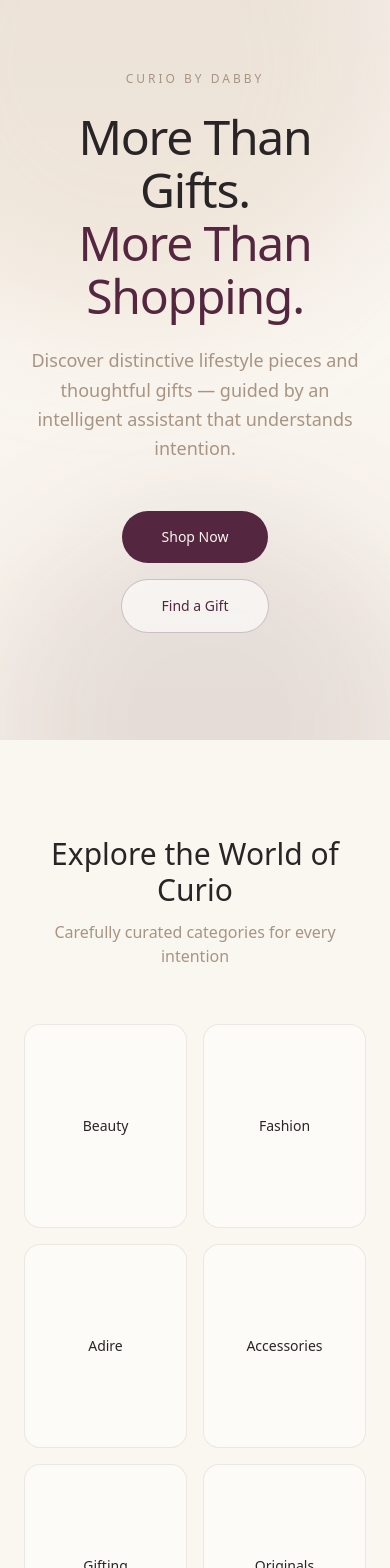
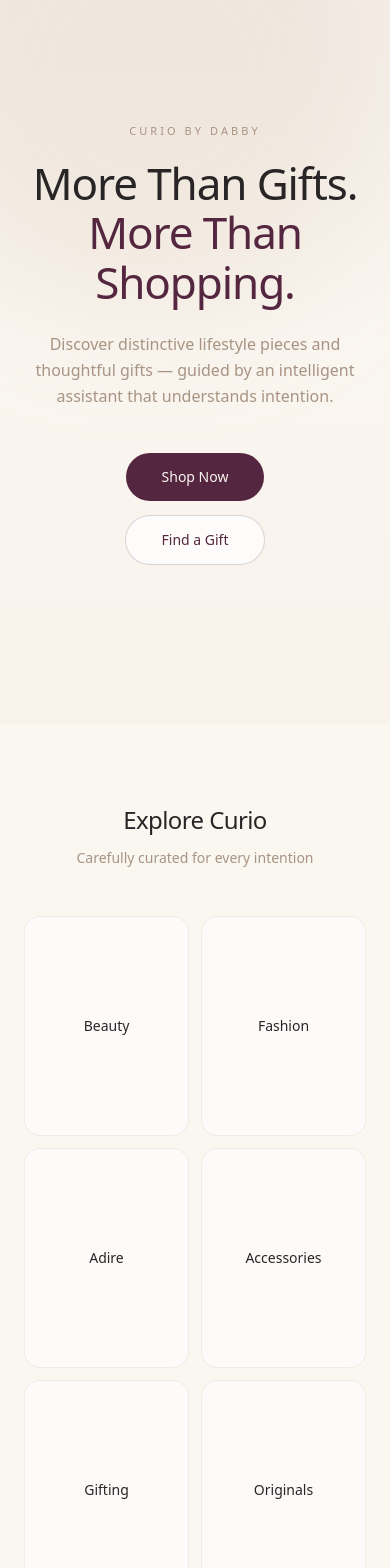
Before and after one commit to ajoluwaa-cmyk/curio-by-dabby, a Next.js app: page / in a window 390 px wide. Shown: the part 100-1668 px from the top of the page. Built offline with nearby package versions, Linux system fonts and the light colour scheme.

Commit message:
Update page.tsx

```diff
--- a/src/app/page.tsx
+++ b/src/app/page.tsx
@@ -4,26 +4,27 @@ import Link from "next/link";
 import { motion } from "framer-motion";
 
 const fadeUp = {
-  hidden: { opacity: 0, y: 30 },
+  hidden: { opacity: 0, y: 24 },
   visible: { opacity: 1, y: 0 },
 };
 
 export default function HomePage() {
   return (
     <main className="pt-16">
-      {/* ========== HERO ========== */}
-      <section className="relative flex min-h-[92vh] items-center justify-center overflow-hidden px-6">
-        <div className="absolute inset-0 bg-gradient-to-b from-plum/[0.04] via-ivory to-champagne/[0.09]" />
-        <div className="absolute -top-40 right-0 h-[520px] w-[520px] rounded-full bg-champagne/25 blur-3xl" />
-        <div className="absolute -bottom-48 left-0 h-[420px] w-[420px] rounded-full bg-plum/10 blur-3xl" />
+      {/* ================= HERO ================= */}
+      <section className="relative flex min-h-[90vh] items-center justify-center overflow-hidden px-6">
+        {/* Background depth */}
+        <div className="absolute inset-0 bg-gradient-to-b from-plum/[0.03] via-ivory to-champagne/[0.07]" />
+        <div className="absolute -top-32 right-0 h-[480px] w-[480px] rounded-full bg-champagne/20 blur-3xl" />
+        <div className="absolute -bottom-40 left-0 h-[380px] w-[380px] rounded-full bg-plum/8 blur-3xl" />
 
-        <div className="relative z-10 mx-auto max-w-4xl text-center">
+        <div className="relative z-10 mx-auto max-w-3xl text-center">
           <motion.p
             initial="hidden"
             animate="visible"
             variants={fadeUp}
             transition={{ duration: 0.6 }}
-            className="mb-6 text-xs font-medium tracking-[0.25em] text-taupe uppercase"
+            className="mb-5 text-[11px] font-medium tracking-[0.28em] text-taupe uppercase"
           >
             Curio By Dabby
           </motion.p>
@@ -32,8 +33,8 @@ export default function HomePage() {
             initial="hidden"
             animate="visible"
             variants={fadeUp}
-            transition={{ duration: 0.7, delay: 0.1 }}
-            className="mb-6 text-5xl font-light leading-[1.1] tracking-tight text-charcoal sm:text-6xl md:text-7xl"
+            transition={{ duration: 0.7, delay: 0.08 }}
+            className="mb-6 text-[2.75rem] font-light leading-[1.12] tracking-tight text-charcoal sm:text-5xl md:text-6xl lg:text-[4.2rem]"
           >
             More Than Gifts.
             <br />
@@ -44,29 +45,28 @@ export default function HomePage() {
             initial="hidden"
             animate="visible"
             variants={fadeUp}
-            transition={{ duration: 0.7, delay: 0.2 }}
-            className="mx-auto mb-12 max-w-xl text-lg leading-relaxed text-taupe"
+            transition={{ duration: 0.7, delay: 0.16 }}
+            className="mx-auto mb-11 max-w-lg text-base leading-relaxed text-taupe sm:text-lg"
           >
-            Discover distinctive lifestyle pieces and thoughtful gifts —
-            guided by an intelligent assistant that understands intention.
+            Discover distinctive lifestyle pieces and thoughtful gifts — guided by an intelligent assistant that understands intention.
           </motion.p>
 
           <motion.div
             initial="hidden"
             animate="visible"
             variants={fadeUp}
-            transition={{ duration: 0.7, delay: 0.3 }}
-            className="flex flex-col items-center justify-center gap-4 sm:flex-row"
+            transition={{ duration: 0.7, delay: 0.24 }}
+            className="flex flex-col items-center justify-center gap-3.5 sm:flex-row"
           >
             <Link
               href="/shop"
-              className="rounded-full bg-plum px-10 py-4 text-sm font-medium text-ivory transition hover:bg-plum/90 hover:shadow-elegant"
+              className="rounded-full bg-plum px-9 py-3.5 text-sm font-medium text-ivory transition hover:bg-plum/90 hover:shadow-elegant"
             >
               Shop Now
             </Link>
             <Link
               href="/gifts"
-              className="rounded-full border border-plum/25 bg-white/60 px-10 py-4 text-sm font-medium text-plum backdrop-blur transition hover:border-plum hover:bg-white"
+              className="rounded-full border border-plum/20 bg-white/70 px-9 py-3.5 text-sm font-medium text-plum backdrop-blur transition hover:border-plum/50 hover:bg-white"
             >
               Find a Gift
             </Link>
@@ -74,17 +74,17 @@ export default function HomePage() {
         </div>
       </section>
 
-      {/* ========== CATEGORY EXPLORER ========== */}
-      <section className="px-6 py-24">
-        <div className="mx-auto max-w-7xl">
-          <div className="mb-14 text-center">
-            <h2 className="mb-3 text-3xl font-light text-charcoal md:text-4xl">
-              Explore the World of Curio
+      {/* ================= CATEGORIES ================= */}
+      <section className="px-6 py-20 md:py-28">
+        <div className="mx-auto max-w-6xl">
+          <div className="mb-12 text-center md:mb-16">
+            <h2 className="mb-3 text-2xl font-light tracking-tight text-charcoal md:text-3xl">
+              Explore Curio
             </h2>
-            <p className="text-taupe">Carefully curated categories for every intention</p>
+            <p className="text-sm text-taupe">Carefully curated for every intention</p>
           </div>
 
-          <div className="grid grid-cols-2 gap-4 md:grid-cols-3 lg:grid-cols-6">
+          <div className="grid grid-cols-2 gap-3 sm:gap-4 md:grid-cols-3 lg:grid-cols-6">
             {[
               { name: "Beauty", href: "/shop/beauty" },
               { name: "Fashion", href: "/shop/fashion" },
@@ -96,7 +96,7 @@ export default function HomePage() {
               <Link
                 key={item.name}
                 href={item.href}
-                className="group flex aspect-[4/5] flex-col items-center justify-center rounded-2xl border border-taupe/20 bg-white/50 transition duration-300 hover:border-plum/30 hover:bg-white hover:shadow-soft"
+                className="group flex aspect-[3/4] flex-col items-center justify-center rounded-2xl border border-taupe/15 bg-white/60 transition duration-300 hover:border-plum/25 hover:bg-white hover:shadow-soft"
               >
                 <span className="text-sm font-medium text-charcoal transition group-hover:text-plum">
                   {item.name}
@@ -107,51 +107,55 @@ export default function HomePage() {
         </div>
       </section>
 
-      {/* ========== AI ASSISTANT ========== */}
-      <section className="bg-plum px-6 py-24 text-ivory">
-        <div className="mx-auto max-w-4xl text-center">
-          <p className="mb-4 text-xs tracking-[0.2em] text-champagne uppercase">
+      {/* ================= AI ASSISTANT ================= */}
+      <section className="bg-plum px-6 py-20 md:py-28">
+        <div className="mx-auto max-w-2xl text-center text-ivory">
+          <p className="mb-4 text-[11px] tracking-[0.22em] text-champagne uppercase">
             Intelligent Shopping
           </p>
-          <h2 className="mb-6 text-3xl font-light md:text-5xl">
-            Meet Your Personal Shopping Assistant
+          <h2 className="mb-5 text-2xl font-light leading-snug md:text-4xl">
+            Meet Your Personal<br className="hidden sm:block" /> Shopping Assistant
           </h2>
-          <p className="mx-auto mb-10 max-w-2xl text-lg text-champagne/90">
-            Tell Curio who you’re buying for, the occasion, their style and budget.
-            Receive thoughtful, real-product recommendations in seconds.
+          <p className="mx-auto mb-9 max-w-md text-sm leading-relaxed text-champagne/85 md:text-base">
+            Tell Curio who you’re buying for, the occasion, their style and budget. Receive thoughtful recommendations from real products in our collection.
           </p>
-          <button className="rounded-full bg-champagne px-10 py-4 text-sm font-medium text-plum transition hover:bg-white">
+          <button className="rounded-full bg-champagne px-8 py-3.5 text-sm font-medium text-plum transition hover:bg-white">
             Ask Curio
           </button>
         </div>
       </section>
 
-      {/* ========== CURIO EXCLUSIVES ========== */}
-      <section className="px-6 py-24">
-        <div className="mx-auto max-w-7xl">
-          <div className="mb-14 flex flex-col items-start justify-between gap-4 md:flex-row md:items-end">
+      {/* ================= CURIO EXCLUSIVES ================= */}
+      <section className="px-6 py-20 md:py-28">
+        <div className="mx-auto max-w-6xl">
+          <div className="mb-12 flex flex-col items-start justify-between gap-4 md:mb-16 md:flex-row md:items-end">
             <div>
-              <h2 className="mb-2 text-3xl font-light text-charcoal md:text-4xl">
+              <h2 className="mb-2 text-2xl font-light tracking-tight text-charcoal md:text-3xl">
                 Curio Exclusives
               </h2>
-              <p className="text-taupe">Original collections designed with intention</p>
+              <p className="text-sm text-taupe">Original collections designed with intention</p>
             </div>
-            <Link href="/collections" className="text-sm font-medium text-plum underline-offset-4 hover:underline">
+            <Link
+              href="/collections"
+              className="text-sm font-medium text-plum underline-offset-4 transition hover:underline"
+            >
               View all collections →
             </Link>
           </div>
 
-          <div className="grid gap-6 md:grid-cols-3">
-            {["Signature Collection", "Artwear", "Colour Stories"].map((title) => (
+          <div className="grid gap-5 md:grid-cols-3">
+            {[
+              { title: "Signature Collection", subtitle: "Subtle logo + distinctive artwork" },
+              { title: "Artwear", subtitle: "Contemporary African illustration" },
+              { title: "Colour Stories", subtitle: "Coordinated drops & limited editions" },
+            ].map((item) => (
               <div
-                key={title}
-                className="group relative aspect-[3/4] overflow-hidden rounded-2xl bg-gradient-to-br from-champagne/40 to-plum/15 transition duration-500 hover:shadow-elegant"
+                key={item.title}
+                className="group relative aspect-[3/4] overflow-hidden rounded-2xl bg-gradient-to-br from-champagne/35 via-ivory to-plum/10 transition duration-500 hover:shadow-elegant"
               >
-                <div className="absolute inset-0 flex items-end p-6">
-                  <div>
-                    <h3 className="text-lg font-medium text-charcoal">{title}</h3>
-                    <p className="mt-1 text-sm text-taupe">Explore collection</p>
-                  </div>
+                <div className="absolute inset-0 flex flex-col justify-end p-6">
+                  <h3 className="text-base font-medium text-charcoal">{item.title}</h3>
+                  <p className="mt-1 text-xs text-taupe">{item.subtitle}</p>
                 </div>
               </div>
             ))}
@@ -159,42 +163,42 @@ export default function HomePage() {
         </div>
       </section>
 
-      {/* ========== BUILD YOUR GIFT BOX ========== */}
-      <section className="border-y border-taupe/15 bg-white/50 px-6 py-24">
-        <div className="mx-auto max-w-3xl text-center">
-          <h2 className="mb-4 text-3xl font-light text-charcoal md:text-4xl">
+      {/* ================= BUILD A GIFT ================= */}
+      <section className="border-y border-taupe/10 bg-white/40 px-6 py-20 md:py-24">
+        <div className="mx-auto max-w-xl text-center">
+          <h2 className="mb-3 text-2xl font-light tracking-tight text-charcoal md:text-3xl">
             Build Your Own Gift Box
           </h2>
-          <p className="mb-10 text-taupe">
+          <p className="mb-8 text-sm leading-relaxed text-taupe">
             Select pieces you love, add a personal note, and create a gift that feels intentional.
           </p>
           <Link
             href="/gifts/build"
-            className="inline-block rounded-full border border-plum px-10 py-4 text-sm font-medium text-plum transition hover:bg-plum hover:text-ivory"
+            className="inline-block rounded-full border border-plum/80 px-8 py-3.5 text-sm font-medium text-plum transition hover:bg-plum hover:text-ivory"
           >
             Start Building
           </Link>
         </div>
       </section>
 
-      {/* ========== NEWSLETTER ========== */}
-      <section className="px-6 py-24">
-        <div className="mx-auto max-w-xl text-center">
-          <h2 className="mb-3 text-2xl font-light text-charcoal">
+      {/* ================= NEWSLETTER ================= */}
+      <section className="px-6 py-20 md:py-24">
+        <div className="mx-auto max-w-md text-center">
+          <h2 className="mb-3 text-xl font-light text-charcoal md:text-2xl">
             Stay Close to Curio
           </h2>
-          <p className="mb-8 text-taupe">
-            New drops, exclusive offers and thoughtful inspiration — delivered with care.
+          <p className="mb-7 text-sm text-taupe">
+            New drops, exclusive offers and thoughtful inspiration.
           </p>
           <form className="flex flex-col gap-3 sm:flex-row">
             <input
               type="email"
               placeholder="Your email address"
-              className="flex-1 rounded-full border border-taupe/30 bg-white px-6 py-3.5 text-sm outline-none transition focus:border-plum"
+              className="flex-1 rounded-full border border-taupe/25 bg-white px-5 py-3 text-sm outline-none transition focus:border-plum"
             />
             <button
               type="submit"
-              className="rounded-full bg-plum px-8 py-3.5 text-sm font-medium text-ivory transition hover:bg-plum/90"
+              className="rounded-full bg-plum px-7 py-3 text-sm font-medium text-ivory transition hover:bg-plum/90"
             >
               Subscribe
             </button>
@@ -202,17 +206,17 @@ export default function HomePage() {
         </div>
       </section>
 
-      {/* ========== FOOTER ========== */}
-      <footer className="border-t border-taupe/20 px-6 py-12">
-        <div className="mx-auto flex max-w-7xl flex-col items-center justify-between gap-6 md:flex-row">
+      {/* ================= FOOTER ================= */}
+      <footer className="border-t border-taupe/15 px-6 py-10">
+        <div className="mx-auto flex max-w-6xl flex-col items-center justify-between gap-5 md:flex-row">
           <div className="text-center md:text-left">
             <p className="text-sm font-medium text-plum">Curio By Dabby</p>
-            <p className="mt-1 text-xs text-taupe">More Than Gifts. More Than Shopping.</p>
+            <p className="mt-0.5 text-xs text-taupe">More Than Gifts. More Than Shopping.</p>
           </div>
-          <div className="flex gap-8 text-sm text-taupe">
-            <Link href="/about" className="hover:text-plum">About</Link>
-            <Link href="/contact" className="hover:text-plum">Contact</Link>
-            <Link href="/shipping" className="hover:text-plum">Shipping</Link>
+          <div className="flex gap-7 text-sm text-taupe">
+            <Link href="/about" className="transition hover:text-plum">About</Link>
+            <Link href="/contact" className="transition hover:text-plum">Contact</Link>
+            <Link href="/shipping" className="transition hover:text-plum">Shipping</Link>
           </div>
         </div>
       </footer>
```
